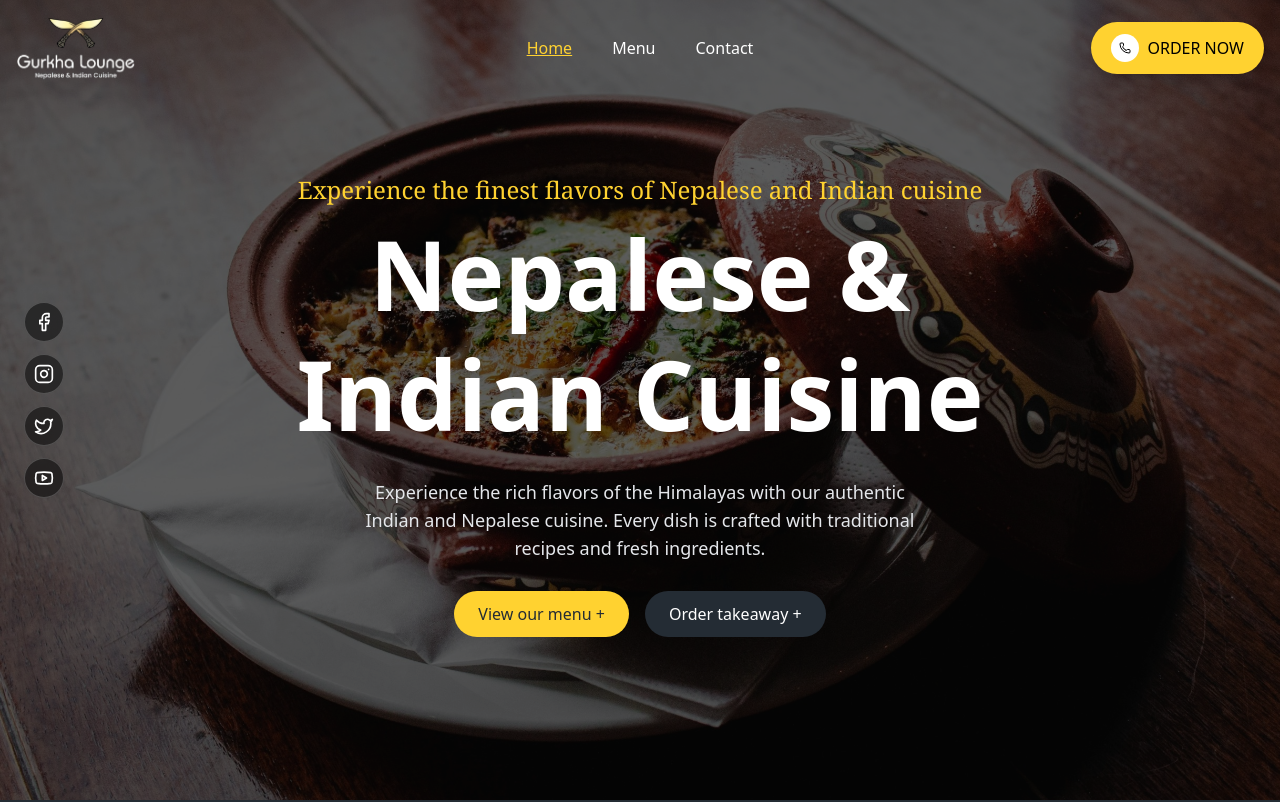
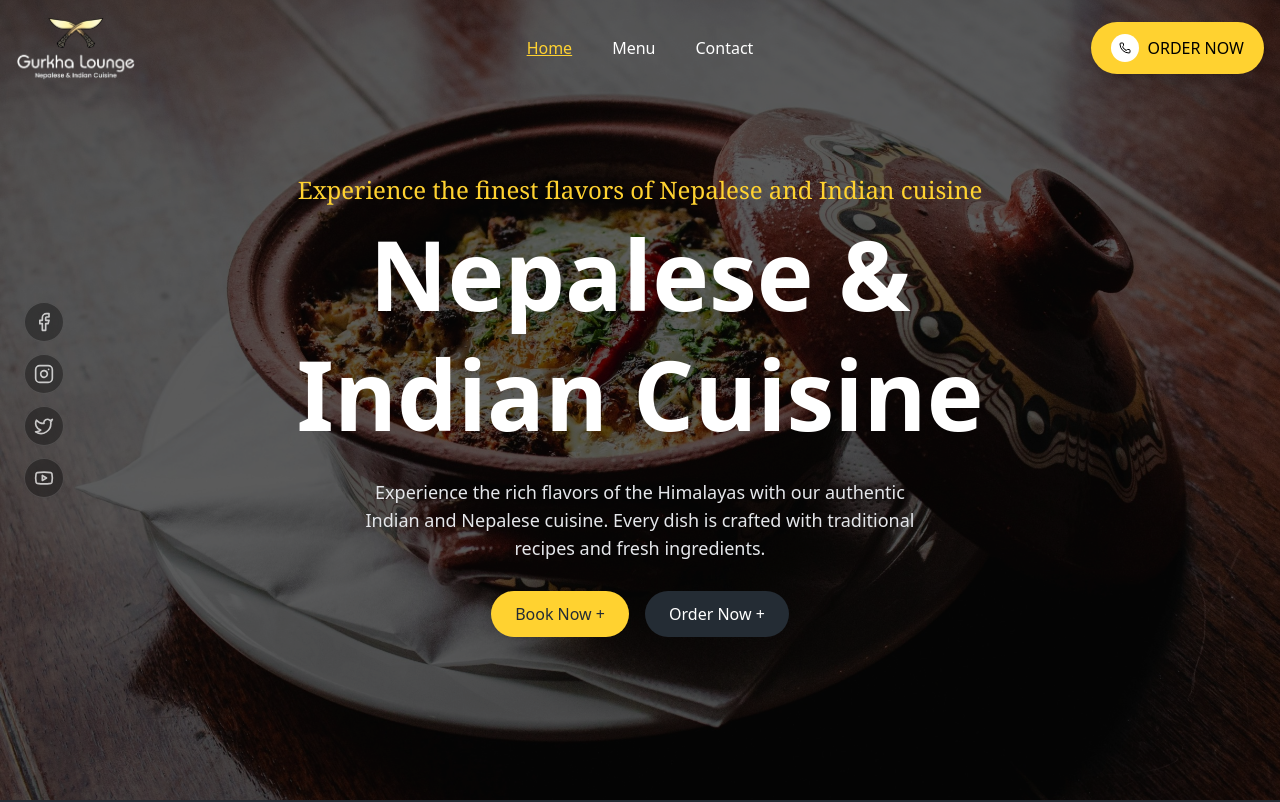
Before and after one commit to shadowfeind/gurkha-lounge-doncaster, a Next.js app: page / in a window 1280 px wide. Shown: the top 802 px of the page. Built offline with nearby package versions, Linux system fonts and the light colour scheme.

Commit message:
xs hero section changes

```diff
--- a/components/mobile-cta.tsx
+++ b/components/mobile-cta.tsx
@@ -7,7 +7,7 @@ export const MobileCTA = () => {
     >
       <a
         href="tel:01302366355"
-        className="flex items-center gap-2 bg-amber-300 text-black font-medium px-5 py-3 rounded-full shadow-lg hover:bg-amber-300 transition-colors"
+        className="flex items-center gap-2 bg-amber-300 text-black  px-4 py-2 rounded-full shadow-lg hover:bg-amber-300 transition-colors"
       >
         <div className="p-2 bg-white rounded-2xl">
           <Phone className="size-3" />
--- a/components/social.tsx
+++ b/components/social.tsx
@@ -14,7 +14,7 @@ export const SocialLinks = () => (
 const SocialIcon = ({ Icon }: { Icon: React.ElementType }) => (
   <a
     href="#"
-    className="h-10 w-10 rounded-full bg-black/50 backdrop-blur-sm border border-white/20 flex items-center justify-center text-white hover:text-amber-200 hover:border-amber-200 transition-colors"
+    className="h-10 w-10 rounded-full bg-black/50 backdrop-blur-sm border border-white/20 flex items-center justify-center text-white hover:text-amber-200 hover:border-amber-200 transition-colors opacity-70"
   >
     <Icon className="h-5 w-5" />
   </a>
--- a/components/website/contact-us.tsx
+++ b/components/website/contact-us.tsx
@@ -259,6 +259,7 @@ export const ContactUs = () => {
                     Contact
                   </h4>
                   <p className="text-gray-300">01302 366355</p>
+                  <p className="text-gray-300">07417 450433</p>
                   <motion.a
                     href="tel:01302366355"
                     className="flex items-center gap-2 bg-amber-300 text-black font-medium px-5 py-3 rounded-full shadow-lg hover:bg-amber-700 transition-colors mt-2"
--- a/components/website/hero-section.tsx
+++ b/components/website/hero-section.tsx
@@ -82,17 +82,17 @@ export default function HeroSection() {
           </motion.p>
 
           <motion.div
-            className="flex flex-wrap gap-4 justify-center"
+            className="flex flex-wrap gap-x-2 gap-y-6 md:gap-x-4 justify-center "
             initial={{ y: 30, opacity: 0 }}
             animate={{ y: 0, opacity: 1 }}
             transition={{ duration: 0.6, delay: 0.6 }}
           >
             <motion.div whileHover={{ scale: 1.05 }} whileTap={{ scale: 0.95 }}>
               <Link
-                href="/menu"
+                href="tel:07417450433"
                 className="bg-amber-300 hover:bg-amber-700 text-background px-6 py-3 rounded-full transition-colors"
               >
-                View our menu +
+                Book Now +
               </Link>
             </motion.div>
             <motion.div whileHover={{ scale: 1.05 }} whileTap={{ scale: 0.95 }}>
@@ -100,7 +100,7 @@ export default function HeroSection() {
                 href="tel:01302366355"
                 className="bg-background hover:bg-gray-700 text-white px-6 py-3 rounded-full transition-colors"
               >
-                Order takeaway +
+                Order Now +
               </Link>
             </motion.div>
           </motion.div>
```
